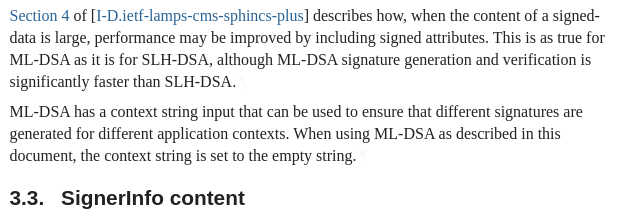
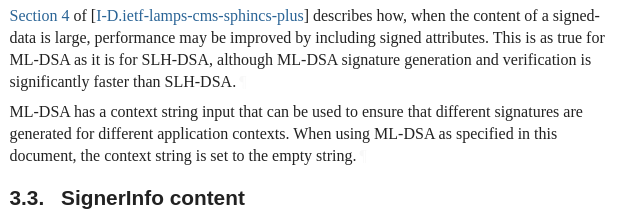
Before and after one commit to lamps-wg/cms-ml-dsa, a plain HTML site: page iesg-review/draft-ietf-lamps-cms-ml-dsa.html in a window 1280 px wide. Shown: the part 3324-3540 px from the top of the page, 115-755 px from the left. Drawn offline with Linux system fonts and the light colour scheme; a web font is replaced by a local one.

Commit message:
Script updating gh-pages from 3e3c52e. [ci skip]

```diff
--- a/iesg-review/draft-ietf-lamps-cms-ml-dsa.html
+++ b/iesg-review/draft-ietf-lamps-cms-ml-dsa.html
@@ -1347,7 +1347,7 @@ Recalculation of the hash value by the recipient is an important step in signatu
 <p id="section-3.2-4"><span><a href="https://datatracker.ietf.org/doc/html/draft-ietf-lamps-cms-sphincs-plus-19#section-4" class="relref">Section 4</a> of [<a href="#I-D.ietf-lamps-cms-sphincs-plus" class="cite xref">I-D.ietf-lamps-cms-sphincs-plus</a>]</span> describes how, when the content of a signed-data is large, performance may be improved by including signed attributes.
 This is as true for ML-DSA as it is for SLH-DSA, although ML-DSA signature generation and verification is significantly faster than SLH-DSA.<a href="#section-3.2-4" class="pilcrow">¶</a></p>
 <p id="section-3.2-5">ML-DSA has a context string input that can be used to ensure that different signatures are generated for different application contexts.
-When using ML-DSA as described in this document, the context string is set to the empty string.<a href="#section-3.2-5" class="pilcrow">¶</a></p>
+When using ML-DSA as specified in this document, the context string is set to the empty string.<a href="#section-3.2-5" class="pilcrow">¶</a></p>
 </section>
 </div>
 <div id="signerinfo-content">
```
Also changed, not shown: iesg-review/draft-ietf-lamps-cms-ml-dsa.txt.
